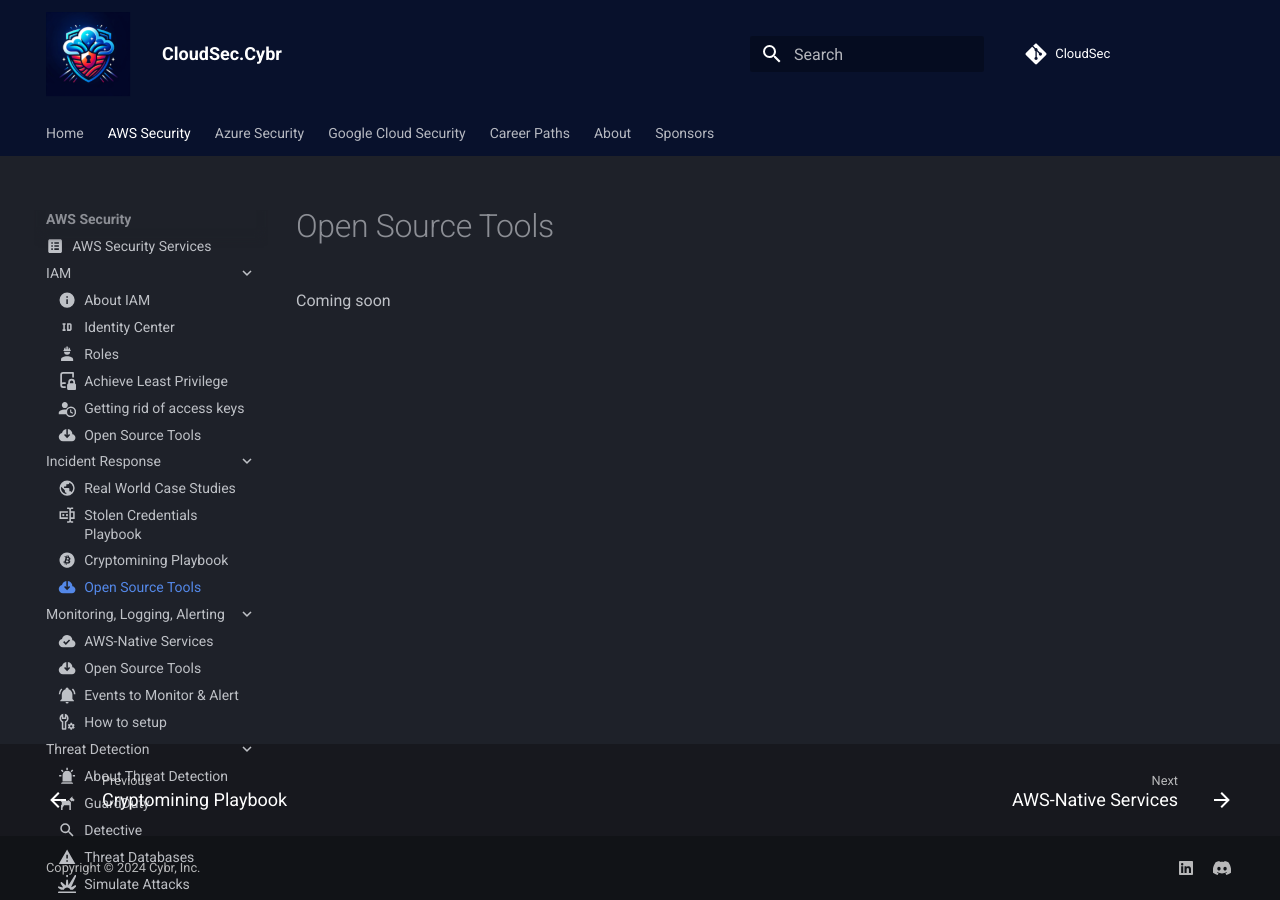
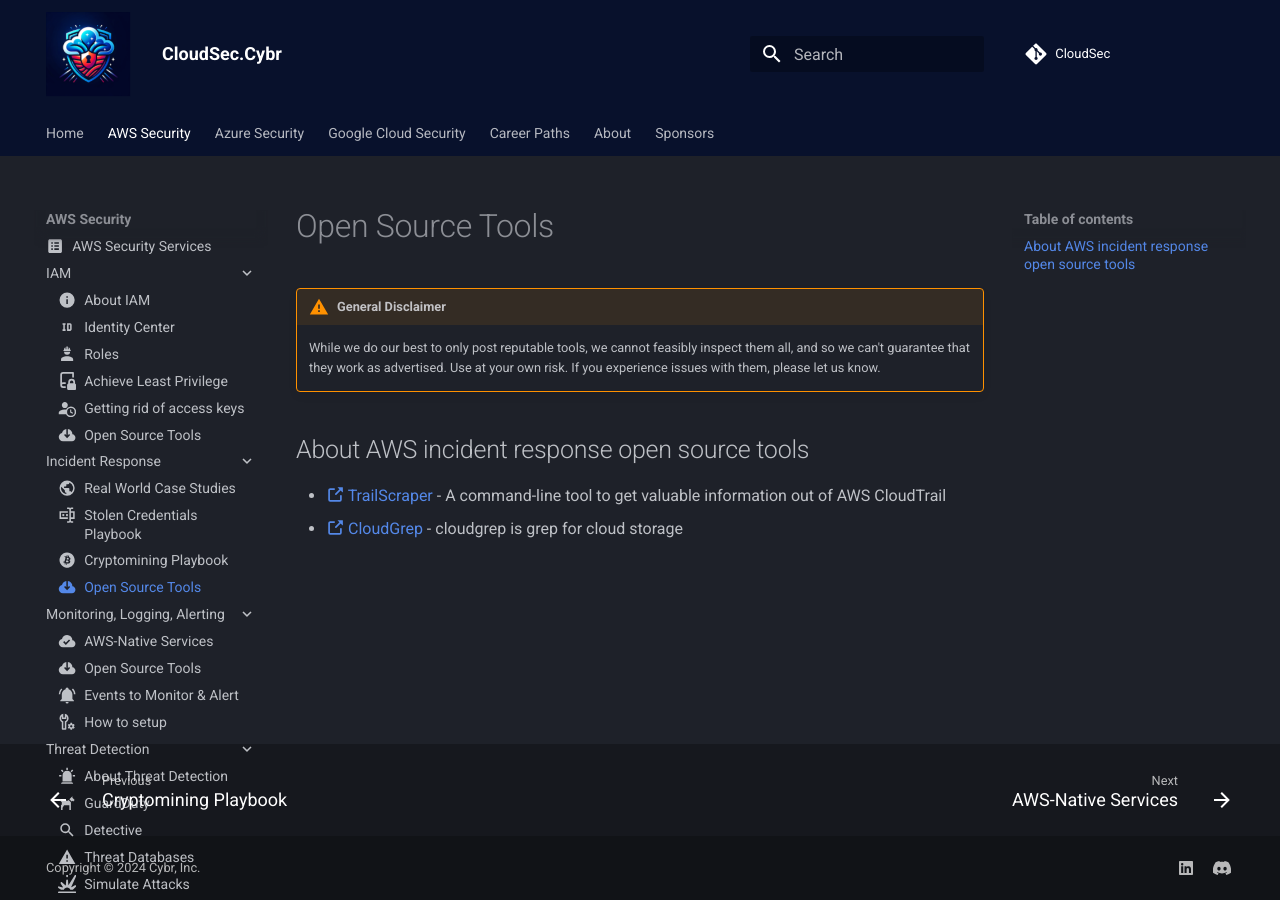
Before and after one commit to Cybr-Inc/CloudSec, an MkDocs documentation site: the page built from docs/aws/incident-response/open-source-tools.md, in a window 1280 px wide. Built offline with MkDocs 1.6.1 and Material for MkDocs 9.7.7, drawn with Linux system fonts in a browser that asks for light colours; comment, search, counter and statistics services are not loaded.

Commit message:
added aws incident response open source tools

```diff
--- a/docs/aws/incident-response/open-source-tools.md
+++ b/docs/aws/incident-response/open-source-tools.md
@@ -2,4 +2,10 @@
 icon: material/cloud-download
 ---
 
-Coming soon
+!!! warning "General Disclaimer"
+    While we do our best to only post reputable tools, we cannot feasibly inspect them all, and so we can't guarantee that they work as advertised. Use at your own risk. If you experience issues with them, please let us know.
+
+## About AWS incident response open source tools
+
+- [ :octicons-link-external-16: TrailScraper](https://github.com/flosell/trailscraper) - A command-line tool to get valuable information out of AWS CloudTrail
+- [ :octicons-link-external-16: CloudGrep](https://github.com/cado-security/cloudgrep) - cloudgrep is grep for cloud storage
```
